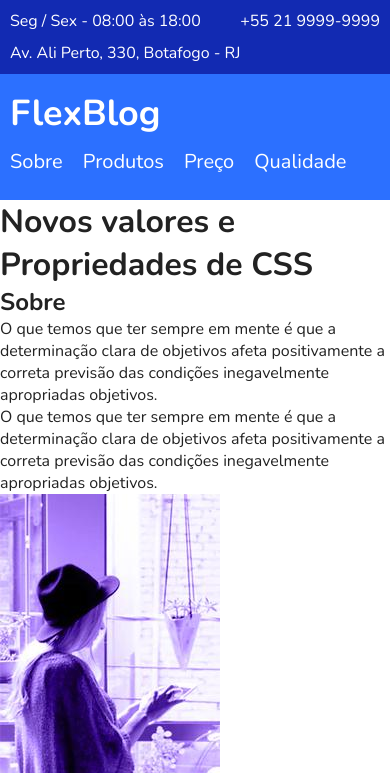
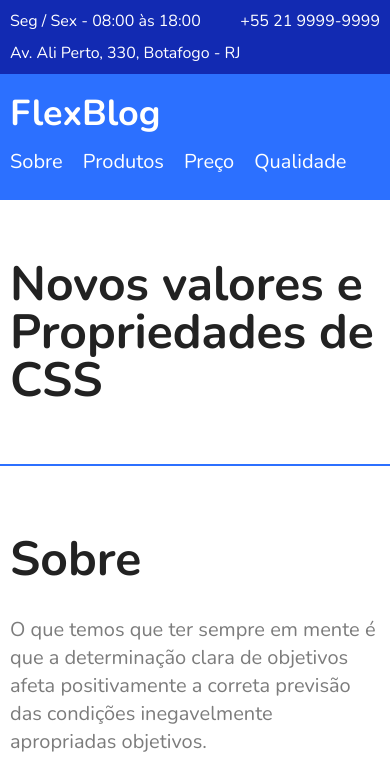
Before and after one commit to vinifsouza-s/CSS-FlexBox, a plain HTML site: page index.html in a window 390 px wide. Shown: the top 773 px of the page. Drawn offline with nearby package versions, Linux system fonts and the light colour scheme.

Commit message:
Estilização e Responsividade Sobre

```diff
--- a/css/style.css
+++ b/css/style.css
@@ -90,3 +90,48 @@ img{
 .menu-nav a:hover{
     color: #122ab2;
 }
+
+/*Menu*/
+
+.intruducao{
+    font-size: 3em;
+    line-height: 1;
+    max-width: 960px;
+    margin: 0 auto;
+    padding: 60px 10px;
+}
+
+/*Sobre*/
+
+.sobre{
+    border-top: 2px solid #2c70ff;
+    border-bottom: 2px solid #2c70ff;
+    max-width: 960px;
+    margin: 0 auto;
+    padding: 60px 0;
+    display: flex;
+    flex-wrap: wrap;
+}
+
+.sobre-info{
+    flex: 2 1 300px;
+    margin: 0 10px;
+}
+
+.sobre-info h1{
+    font-size: 3em;
+    margin-bottom: .5em;
+}
+
+.sobre-info p{
+    font-size: 1.25em;
+    line-height: 1.4;
+    margin-bottom: 1em;
+    color: #7c7c7c;
+}
+
+.sobre-img{
+    flex: 1 1 160px;
+    margin: 0 10px;
+
+}
```
